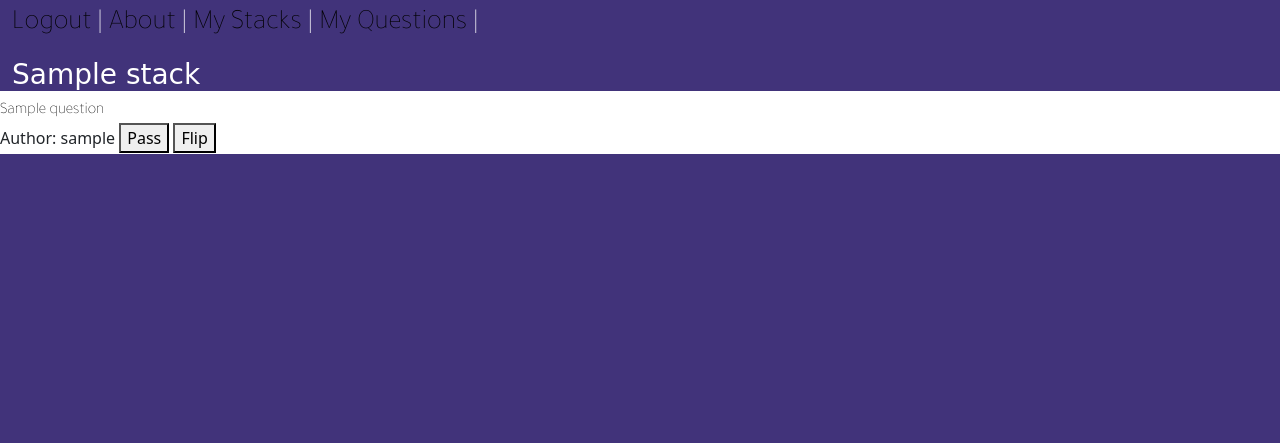
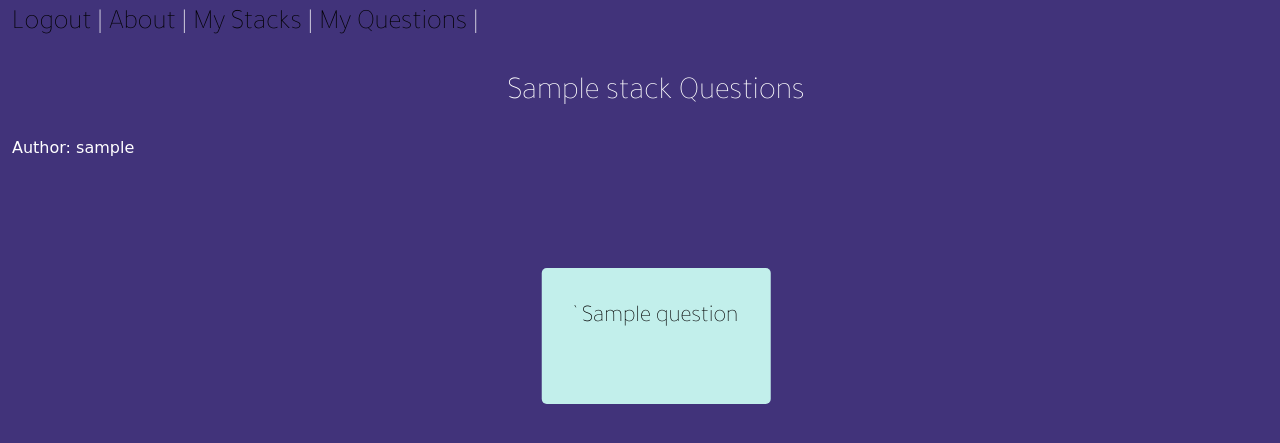
Before and after one commit to sabinaTT/talk-the-walk, a Django app: page /stacks/1/ in a window 1280 px wide. Shown: the top 443 px of the page. Run offline with Django 4.2, Linux system fonts and the light colour scheme; a user stored in the database is signed in; tables that the repository leaves empty hold one stand-in row (values such as "Sample post"); some web fonts are replaced.

Commit message:
style stack-detail view page

```diff
--- a/main_app/static/styles/styles.css
+++ b/main_app/static/styles/styles.css
@@ -273,42 +273,34 @@ label {
     color: black;
 }
 
-/*
-a:link, a:visited, a:hover, a:active {
-    color: white;
-    text-decoration: none;
-}
-h1 {
-    margin-top: 30vh;
-    font-size: 100px;
-    text-align: center;
-    color: white;
-    font-family: 'Monoton', cursive;
-}
-#start_btn {
-    margin-top: -40px;
-    color: black;
-    background-color: #C2EFEB;
-    width: 500px;
-    height: 70px;
-    font-size: 65px;
-    border-radius: 5px;
-    border: none;
-    font-family: 'Tajawal', sans-serif;
-   yog
-    margin: auto;
-    width: 33%;
-}
-.card {
-    background-color: #ECFEE8;
-    width: 800px;
-    height: 400px;
-    margin: auto;
-    padding: auto;
-    position: relative;
-} */
-
 p, h1 {
     text-align: justify;
-    text-justify: inter-word;
+    /* text-justify: inter-word; */
 }
+
+#view_stack_box {
+    background-color: #C2EFEB;
+    font-family: 'Tajawal', sans-serif;
+    width: auto;
+    height: auto;
+    margin: 1rem;
+    font-size: 1.75rem;
+    border-radius: 5px;
+    color: black;
+    padding: 2rem;
+    position: fixed;
+    top: 40%;
+    left: 50%;
+    /* bring your own prefixes */
+    transform: translate(-50%, -50%);
+    font-size: 1.5rem;
+    /* font-weight: bold; */
+}
+#stack-name-stack-view {
+    font-family: 'Tajawal', sans-serif;
+    margin: 1rem;
+    font-size: 2rem;
+    border-radius: 5px;
+    color: white;
+    text-align: center;
+}
--- a/main_app/templates/question_confirm_delete.html
+++ b/main_app/templates/question_confirm_delete.html
@@ -12,8 +12,6 @@
             <div class="col-sm-8">
                 <h5>Are you sure you want to delete this question?</h5>
             </div>
-
-
                 <form method='post' class='col-sm-10'>
                     {% csrf_token %}
                     <div>
--- a/main_app/templates/stack_detail.html
+++ b/main_app/templates/stack_detail.html
@@ -1,22 +1,37 @@
 {% extends 'base.html' %}
 {% block body %}
 <div class="container-fluid">
-<h3>{{ stack.name }}</h3>
+<div class="row">
+    <div class="col-sm-12" id='stack-name-stack-view'>
+        <h2>{{ stack.name }} Questions</h2>
+    </div>
 </div>
+
+    <div class="row">
+        <div class="col-sm-10"  id='view_stack_box'>
+
+
+
 
 {% for question in stack.question_set.all %}
     <div>
         <a href="{% url 'questions_show' question.pk %}">
-            <div>
+            <div>`
                 <span id="question-stk">{{ question.the_question }}</span>
                 <br />
             </div>
         </a>
 {% endfor %}
+<br />
+<!-- <button id='pass_button'>Pass</button>
+<button id='flip_button'>Flip</button> -->
+</div>
+</div>
+</div>
+<div class="row">
+    <div class="col-sm-6">
         <span>Author: {{ stack.user }}</span>
-<button id='pass_button'>Pass</button>
-<button id='flip_button' onclick="changeCard()">Flip</button>
-
+    </div>
 </div>
-
+</div>
 {% endblock %}
```
